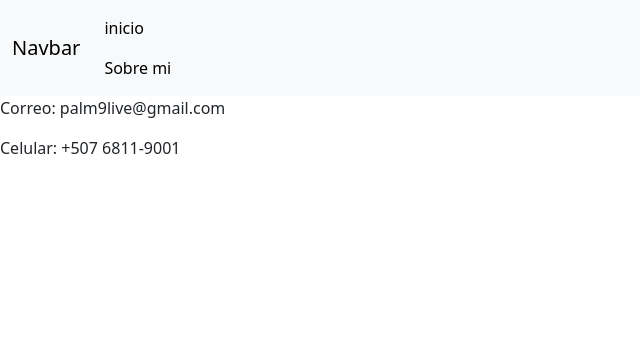
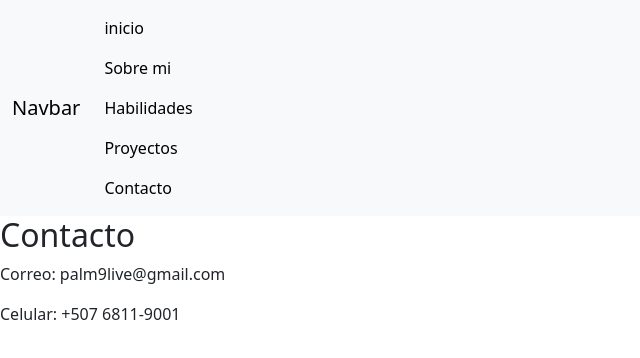
Before and after one commit to Palm9live/Happy-Sardines, an Angular app: page /contact in a window 1280 px wide. Shown: the top 358 px of the page, without its empty margins (0-640 px from the left). Built offline with nearby package versions, Linux system fonts and the light colour scheme.

Commit message:
Adicion de los navbar de acerca de mi, contacto, proyectos, skills y correcion de los titulos con h2

```diff
--- a/src/app/components/about/about.html
+++ b/src/app/components/about/about.html
@@ -1,2 +1,2 @@
-<p>Sobre mi</p>
+<h2>Sobre mi</h2>
 <p>Soy estudiante y estoy aprendiendo angular.</p>
--- a/src/app/components/contact/contact.html
+++ b/src/app/components/contact/contact.html
@@ -1,2 +1,3 @@
+<h2>Contacto</h2>
 <p>Correo: palm9live@gmail.com</p>
 <p>Celular: +507 6811-9001</p>
--- a/src/app/components/navbar/navbar.ts
+++ b/src/app/components/navbar/navbar.ts
@@ -16,6 +16,18 @@ export class Navbar {
     {
     redirection: "/about-me",
     name: "Sobre mi"
+    },
+    {
+    redirection: "/skills",
+    name: "Habilidades"
+    },
+    {
+    redirection: "/projects",
+    name: "Proyectos"
+    },
+    {
+    redirection: "/contact",
+    name: "Contacto"
     }
   ]
 }
```
